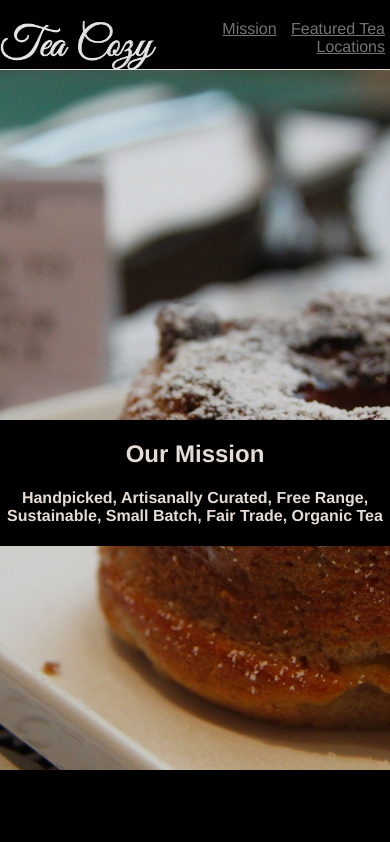
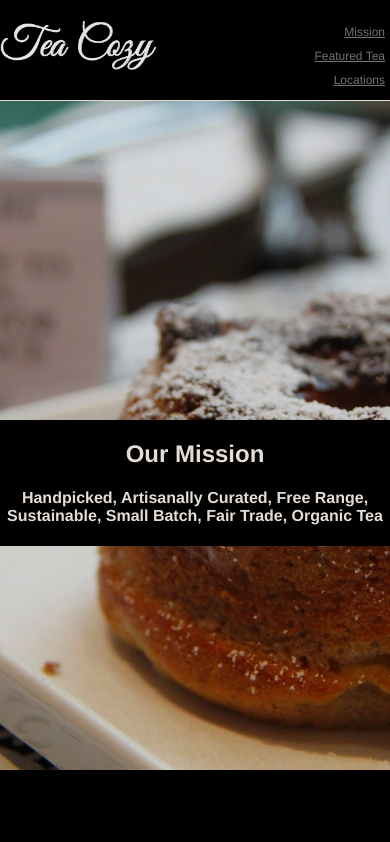
Before and after one commit to adamrichardturner/tea-cosy, a plain HTML site: page index.html in a window 390 px wide. Shown: the top 842 px of the page. Drawn offline with Linux system fonts and the light colour scheme.

Commit message:
responsiveness changes

```diff
--- a/css/style.css
+++ b/css/style.css
@@ -127,3 +127,15 @@ footer {
   bottom: 0;
   text-align: left;
 }
+
+@media only screen and (max-width: 440px) {
+  nav a {
+    font-size: 12px;
+    display: block;
+    padding: 5px;
+  }
+
+  nav {
+    height: 100px;
+  }
+}
```
